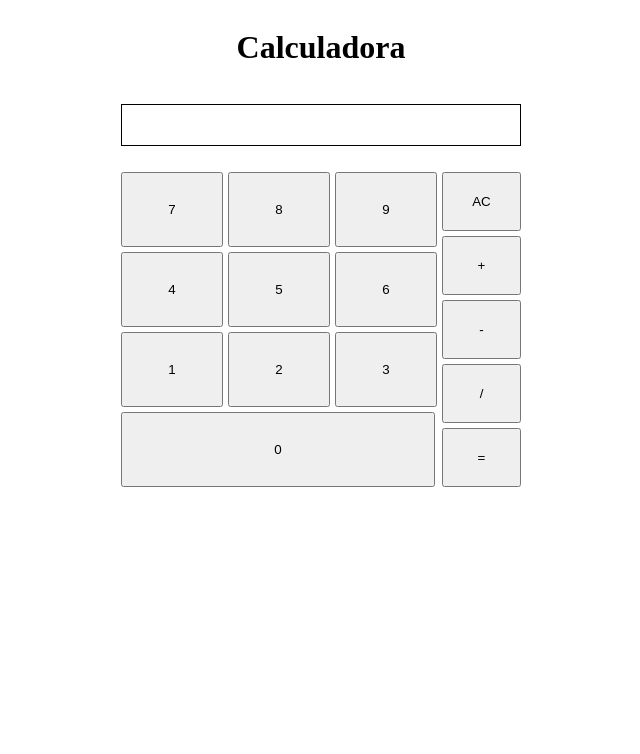
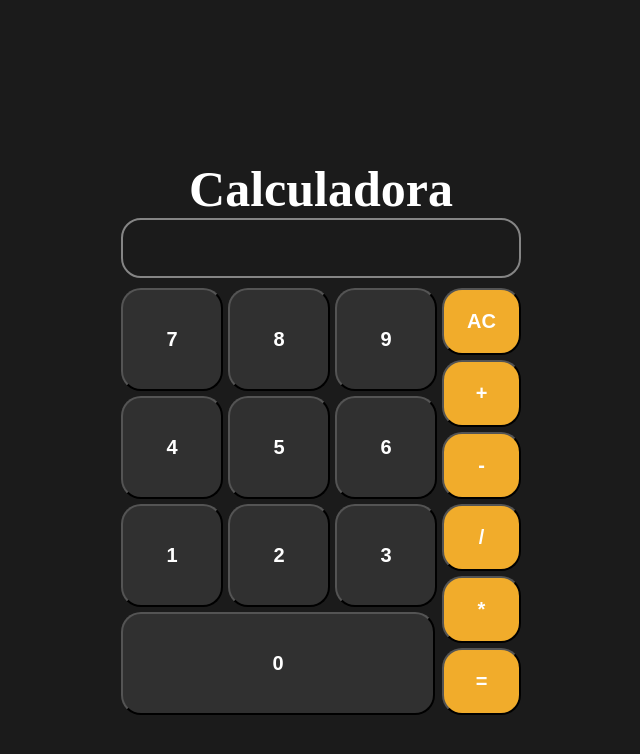
Before and after one commit to PedroNascimento009/Calculadora-Geral, a plain HTML site: page index.html in a window 1280 px wide. Shown: the whole page, without its empty margins (319-959 px from the left). Drawn offline with Linux system fonts and the light colour scheme.

Commit message:
finalizado 1

```diff
--- a/index.html
+++ b/index.html
@@ -33,6 +33,7 @@
                 <button type="button" class="btn" data-op="+" id="soma">+</button>
                 <button type="button" class="btn" data-op="-" id="sub">-</button>
                 <button type="button" class="btn" data-op="/" id="divi">/</button>
+                <button type="button" class="btn" data-op="*" id="mult">*</button>
                 <button type="button" class="btn" id="result">=</button>
             </div>
         </div>
--- a/style.css
+++ b/style.css
@@ -1,15 +1,39 @@
+*{
+    box-sizing: border-box;
+    margin: 0;
+    padding: 0;
+}
+
+body {
+    background-color: rgb(27, 27, 27);
+}
+
 .container {
     display: flex;
     flex-direction: column;
     text-align: center;
 
-    width: 50vh;
+    max-width: 50vh;
     margin: 0 auto;
+    margin-top: 20vh;
+}
+
+.container>h1 {
+    color: white;
+    font-size: 50px;
+    font-weight: bolder;
 }
 
 #ip {
-    border: 1px solid black;
-    padding: 20px;
+    border: 2px solid rgb(133, 133, 133);
+    border-radius: 20px;
+
+    height: 60px;
+    margin: 0;
+
+    color: white;
+    font-size: 45px;
+    font-weight: bolder;
 }
 
 .container-btn {
@@ -26,12 +50,22 @@
     gap: 5px;
 }
 
+
 .btn {
     padding: 20px;
+    border-radius: 20px;
+
+    color: white;
+    font-size: 20px;
+    font-weight: bolder;
 }
 
 .btn:nth-child(10) {
     width: 308%;
+}
+
+.items-num>.btn {
+    background-color: rgb(48, 48, 48);
 }
 
 .items-op {
@@ -40,3 +74,7 @@
     flex-basis: 20%;
     gap: 5px;
 }
+
+.items-op>.btn {
+    background-color: rgb(241, 172, 43);
+}
```
